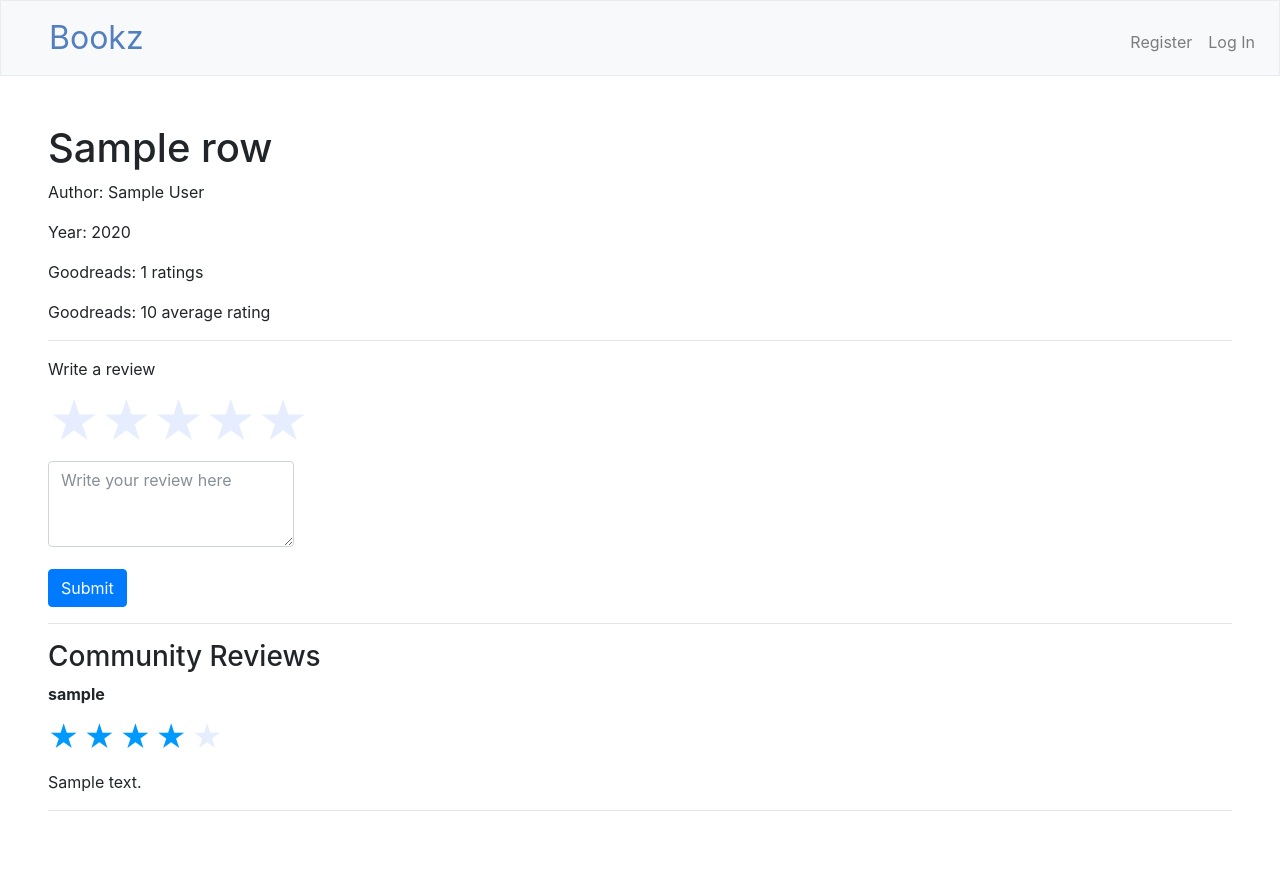
After one commit to rumata82/project1, a Flask app: template templates/book.html in a window 1280 px wide. The commit adds this page. Run offline with Flask 2, Linux system fonts and the light colour scheme; the template is opened without the code that fills it: most values are stand-ins (such as "Sample title", 1, 10 or a date in 2020); some libraries are stand-ins or nearby versions.

```diff
--- a/application.py
+++ b/application.py
@@ -6,8 +6,10 @@ from tempfile import mkdtemp
 from sqlalchemy import create_engine
 from sqlalchemy.orm import scoped_session, sessionmaker
 from werkzeug.security import check_password_hash, generate_password_hash
+from datetime import datetime
+from timeago import format
 
-from helpers import apology, login_required
+from helpers import apology, login_required, goodread
 
 # Configure application
 app = Flask(__name__)
@@ -40,10 +42,11 @@ db = scoped_session(sessionmaker(bind=engine))
 @app.route("/", methods=["GET", "POST"])
 @login_required
 def index():
+    """Home page and books search"""
     # User reached route via POST (as by submitting a form via POST)
     if request.method == "POST":
 
-        # extract keywords
+        # Extract keywords
         q = request.form.get("q")
 
         # Ensure search keywords were submitted
@@ -51,11 +54,10 @@ def index():
             return apology("Search query not provided")
 
         # Adding % for SQL LIKE arguments
-        # q = "%" + q + "%"
 
-        rows = db.execute("""SELECT * FROM books WHERE (isbn LIKE :q)
-                          OR (title LIKE :q) OR (author LIKE :q)
-                          ORDER BY RANDOM() LIMIT 25""",
+        rows = db.execute("""SELECT * FROM books WHERE (isbn ILIKE :q)
+                          OR (title ILIKE :q) OR (author ILIKE :q)
+                          ORDER BY year DESC LIMIT 25""",
                           {"q": "%" + q + "%"}).fetchall()
 
         # Redirect user to home page
@@ -64,6 +66,60 @@ def index():
     # User reached route via GET (as by clicking a link or via redirect)
     else:
         return render_template("index.html")
+
+
+@app.route("/book/<isbn>", methods=["GET", "POST"])
+@login_required
+def book(isbn):
+    """Book details and review"""
+    # Query book details by ISBN
+    row = db.execute("SELECT * FROM books WHERE isbn = :isbn",
+                     {"isbn": isbn}).fetchone()
+
+    # Check if there is a book in books database
+    if not row:
+        return apology("didn't find a book for this ISBN")
+
+    # User reached route via POST (as by submitting a form via POST)
+    if request.method == "POST":
+        # Extract user review and rating for this book
+        review = request.form.get("review")
+        userrating = request.form.get("rating")
+
+        if not userrating:
+            return apology("Please provide rating")
+
+        # Save user review and rating to database
+        db.execute(
+            """INSERT INTO reviews (id_user, id_book, rating, review, time)
+            VALUES (:id_user, :id_book, :rating, :review, :time)""",
+            {"id_user": session["user_id"],
+             "id_book": row["id"],
+             "rating": userrating,
+             "review": review,
+             "time": datetime.now()
+             })
+
+        db.commit()
+
+    # Query Goodreads for book reviews
+    ratings = goodread(isbn)
+
+    # Query our database for user reviews
+    reviews = db.execute(
+        """SELECT reviews.id_book, reviews.id_user,
+           reviews.rating, reviews.review, reviews.time, users.username
+           FROM reviews, users
+           WHERE reviews.id_user = users.id
+           AND reviews.id_book = :id_book""",
+        {"id_book": row["id"]}).fetchall()
+
+    # Check if user already reviewed this book (returns boolean)
+    reviewed = any(r.id_user == session["user_id"] for r in reviews)
+
+    return render_template("book.html", row=row, rating=ratings,
+                           reviews=reviews, reviewed=reviewed,
+                           format=format, datetime=datetime)
 
 
 # Import from CS50 PSET7 Finance
--- a/helpers.py
+++ b/helpers.py
@@ -1,7 +1,8 @@
-import os
+from flask import redirect, render_template, session
+from functools import wraps
+import requests
 
-from flask import redirect, render_template, request, session
-from functools import wraps
+goodreadskey = "pbx1XtPnZ3i94x8NB40w"
 
 
 def apology(message, code=400):
@@ -16,7 +17,8 @@ def apology(message, code=400):
                          ("%", "~p"), ("#", "~h"), ("/", "~s"), ("\"", "''")]:
             s = s.replace(old, new)
         return s
-    return render_template("apology.html", top=code, bottom=escape(message)), code
+    return render_template("apology.html",
+                           top=code, bottom=escape(message)), code
 
 
 def login_required(f):
@@ -31,3 +33,21 @@ def login_required(f):
             return redirect("/login")
         return f(*args, **kwargs)
     return decorated_function
+
+
+def goodread(isbns):
+    """
+    Request Goodreads API for reviews count and average rating
+    """
+
+    res = requests.get("https://www.goodreads.com/book/review_counts.json",
+                       params={"key": goodreadskey, "isbns": isbns})
+
+    if res.status_code == 200:
+        rating = {}
+        rating["count"] = res.json()["books"][0]["work_ratings_count"]
+        rating["average"] = res.json()["books"][0]["average_rating"]
+        return rating
+
+    else:
+        return None
--- a/static/styles.css
+++ b/static/styles.css
@@ -35,9 +35,6 @@ main
 {
     /* scroll horizontally as needed */
     overflow-x: auto;
-
-    /* center contents */
-    text-align: center;
 }
 
 main img
@@ -45,3 +42,87 @@ main img
     /* constrain images on small screens */
     max-width: 100%;
 }
+
+.rating {
+    display: inline-block;
+    position: relative;
+    height: 50px;
+    line-height: 50px;
+    font-size: 50px;
+  }
+
+  .rating label {
+    position: absolute;
+    top: 0;
+    left: 0;
+    height: 100%;
+    cursor: pointer;
+  }
+
+  .rating label:last-child {
+    position: static;
+  }
+
+  .rating label:nth-child(1) {
+    z-index: 5;
+  }
+
+  .rating label:nth-child(2) {
+    z-index: 4;
+  }
+
+  .rating label:nth-child(3) {
+    z-index: 3;
+  }
+
+  .rating label:nth-child(4) {
+    z-index: 2;
+  }
+
+  .rating label:nth-child(5) {
+    z-index: 1;
+  }
+
+  .rating label input {
+    position: absolute;
+    top: 0;
+    left: 0;
+    opacity: 0;
+  }
+
+  .rating label .icon {
+    float: left;
+    color: transparent;
+  }
+
+  .rating label:last-child .icon {
+    color: #e5edff;
+  }
+
+  .rating:not(:hover) label input:checked ~ .icon,
+  .rating:hover label:hover input ~ .icon {
+    color: #09f;
+  }
+
+  .rating label input:focus:not(:checked) ~ .icon:last-child {
+    color: #e5edff;
+    text-shadow: 0 0 5px #09f;
+  }
+
+  .star1 {
+    display: inline-block;
+    position: relative;
+    height: 30px;
+    line-height: 30px;
+    font-size: 30px;
+    color: #09f;
+  }
+
+  .star2 {
+    display: inline-block;
+    position: relative;
+    height: 30px;
+    line-height: 30px;
+    font-size: 30px;
+    color: #e5edff;
+  }
--- /dev/null
+++ b/templates/book.html
@@ -0,0 +1,88 @@
+{% extends "layout.html" %}
+
+{% block title %}
+    Book details and reviews
+{% endblock %}
+
+{% block main %}
+
+        <h1>{{row.title}}</h2>
+        <p>Author: {{row.author}}</p>
+        <p>Year: {{row.year}}</p>
+
+        {% if not rating %}
+            <p>No Goodreads rating</p>
+        {% else %}
+            <p>Goodreads: {{rating["count"]}} ratings</p>
+            <p>Goodreads: {{rating["average"]}} average rating</p>
+        {% endif %}
+        {% if not reviewed %}
+        <hr>
+        <p>Write a review</p>
+        <form  method="post">
+            <div class="form-group"></div>
+
+            <div class="rating">
+                <label>
+                    <input type="radio" name="rating" value="1" />
+                    <span class="icon">★</span>
+                  </label>
+                  <label>
+                    <input type="radio" name="rating" value="2" />
+                    <span class="icon">★</span>
+                    <span class="icon">★</span>
+                  </label>
+                  <label>
+                    <input type="radio" name="rating" value="3" />
+                    <span class="icon">★</span>
+                    <span class="icon">★</span>
+                    <span class="icon">★</span>
+                  </label>
+                  <label>
+                    <input type="radio" name="rating" value="4" />
+                    <span class="icon">★</span>
+                    <span class="icon">★</span>
+                    <span class="icon">★</span>
+                    <span class="icon">★</span>
+                  </label>
+                  <label>
+                    <input type="radio" name="rating" value="5" />
+                    <span class="icon">★</span>
+                    <span class="icon">★</span>
+                    <span class="icon">★</span>
+                    <span class="icon">★</span>
+                    <span class="icon">★</span>
+                  </label>
+            </div>
+            <div class="form-group">
+                <textarea autocomplete="off" class="form-control" rows="3" name="review" placeholder="Write your review here"></textarea>
+            </div>
+            <div class="form-group">
+                <button class="btn btn-primary" type="submit">Submit</button>
+            </div>
+        </form>
+        {% else %}
+        <hr>
+        <p>You already reviewed this book!</p>
+        {% endif %}
+        <hr>
+        {% if reviews %}
+            <h3>Community Reviews</h3>
+            {% for review in reviews %}
+
+                <p><b>{{review.username}}</b></p>
+                <p>{{format(review.time, datetime.now())}}</p>
+                <p>
+                    {% for n in range(review.rating) %}
+                    <span class="star1">★</span>
+                    {% endfor %}
+
+                    {% for n in range(5 - review.rating) %}
+                    <span class="star2">★</span>
+                    {% endfor %}
+                </p>
+                <p>{{review.review}}</p>
+                <hr>
+            {% endfor %}
+        {% endif %}
+{% endblock %}
--- a/templates/layout.html
+++ b/templates/layout.html
@@ -23,20 +23,13 @@
 
     <body>
 
-        <nav class="navbar navbar-expand-md navbar-light bg-light border">
-            <a class="navbar-brand" href="/"><span class="red">Bookz</span></a>
+        <nav class="navbar navbar-expand-md navbar-light bg-light border pl-5">
+            <a class="navbar-brand" href="/"><span class="blue">Bookz</span></a>
             <button aria-controls="navbar" aria-expanded="false" aria-label="Toggle navigation" class="navbar-toggler" data-target="#navbar" data-toggle="collapse" type="button">
                 <span class="navbar-toggler-icon"></span>
             </button>
             <div class="collapse navbar-collapse" id="navbar">
                 {% if session.user_id %}
-                    <ul class="navbar-nav mr-auto mt-2">
-                        <li class="nav-item"><a class="nav-link" href="/quote">Quote</a></li>
-                        <li class="nav-item"><a class="nav-link" href="/buy">Buy</a></li>
-                        <li class="nav-item"><a class="nav-link" href="/sell">Sell</a></li>
-                        <li class="nav-item"><a class="nav-link" href="/history">History</a></li>
-                        <li class="nav-item"><a class="nav-link" href="/myaccount">My Account</a></li>
-                    </ul>
                     <ul class="navbar-nav ml-auto mt-2">
                         <li class="nav-item"><a class="nav-link" href="/logout">Log Out</a></li>
                     </ul>
@@ -57,7 +50,7 @@
             </header>
         {% endif %}
 
-        <main class="container p-5">
+        <main class="container-fluid p-5">
             {% block main %}{% endblock %}
         </main>
 
```
Also changed, not shown: goodreadsapi.py (added, +24 -0 lines), jointables.py (added, +29 -0 lines), templates/index.html (+9 -6 lines).
